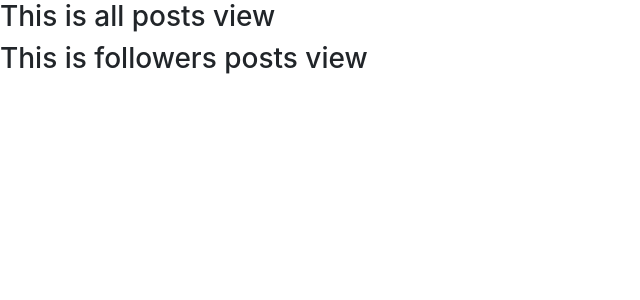
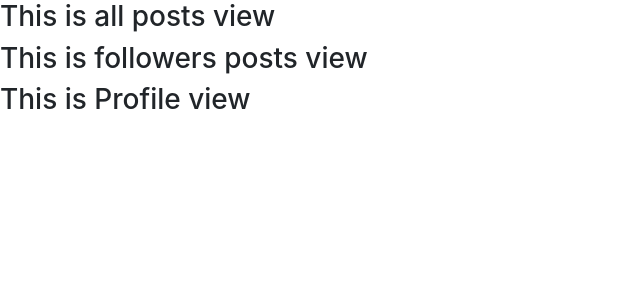
Before and after one commit to NikolaJo123/CS50-Network, a Django app: page / in a window 1280 px wide. Shown: the part 56-356 px from the top of the page, without its empty margins (0-640 px from the left). Run offline with Django 3.2, Linux system fonts and the light colour scheme; some libraries are stand-ins or nearby versions.

Commit message:
Changed the id names to correspond for the appropriate convention.

```diff
--- a/network/templates/network/index.html
+++ b/network/templates/network/index.html
@@ -15,11 +15,14 @@
     </div>
     <hr>
 {% endif %}
-    <div id="posts_view">
+    <div id="posts-view">
         <h3>This is all posts view</h3>
     </div>
-    <div id="followers_view">
+    <div id="followers-view">
         <h3>This is followers posts view</h3>
+    </div>
+    <div id="profile-view">
+        <h3>This is Profile view</h3>
     </div>
 {% endblock %}
 
```
